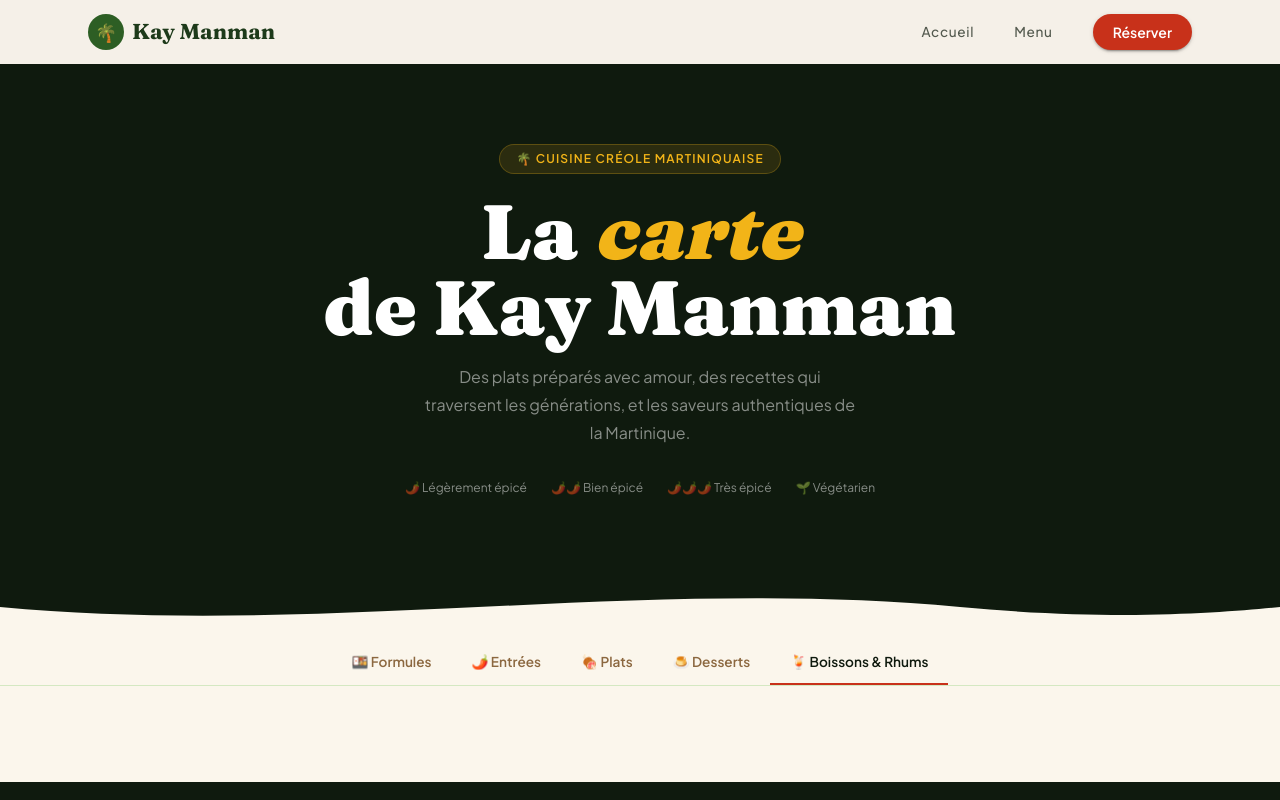
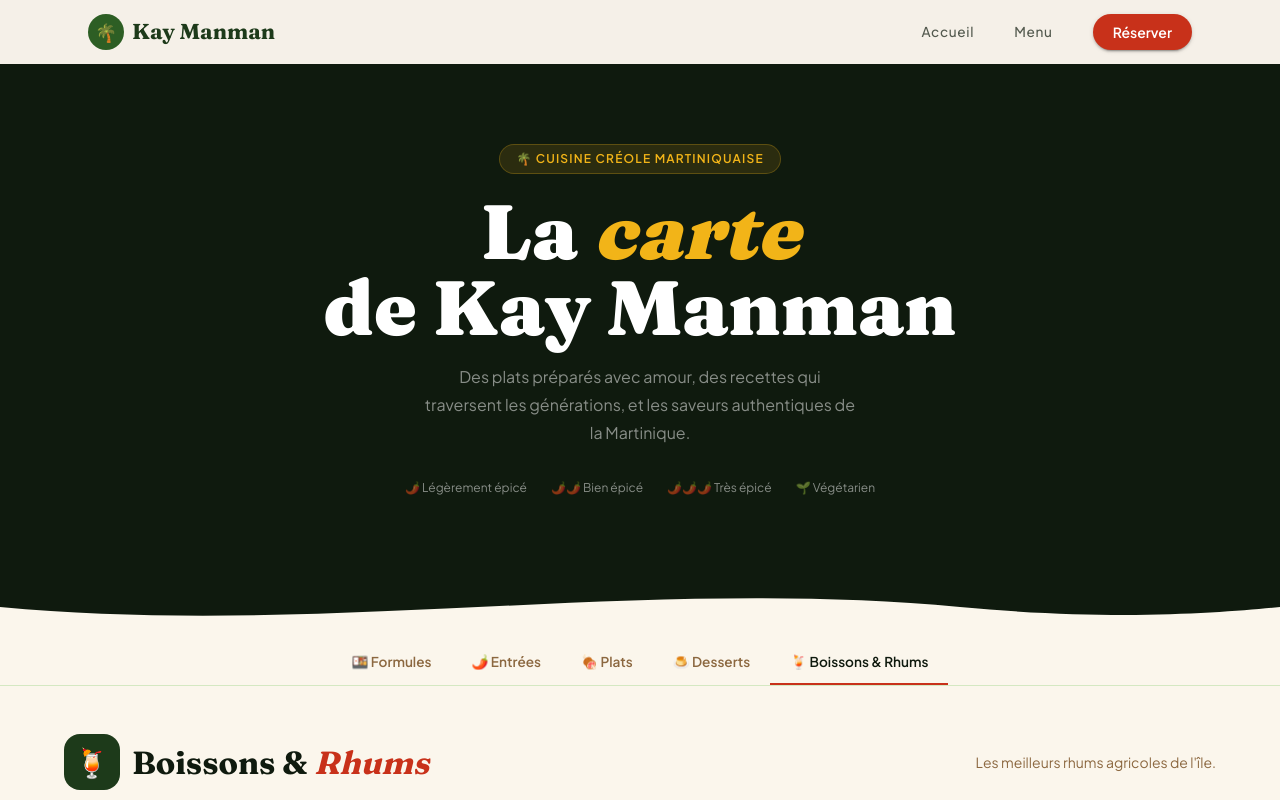
Before and after one commit to stantanasi/restaurant-website, a Next.js app: page /menu in a window 1280 px wide. Both pictures are taken after a click on the tab "🍹 Boissons & Rhums". Shown: the top 800 px of the page. Built offline with nearby package versions, Linux system fonts and the light colour scheme; what @mui/material-nextjs would draw is missing.

Commit message:
feat(menu): display drinks tab

```diff
--- a/app/menu/page.tsx
+++ b/app/menu/page.tsx
@@ -6,6 +6,7 @@ import { Container, Grid, Stack, Tab, Tabs } from '@mui/material';
 import { useState } from 'react';
 import { plus_jakarta_sans } from '../fonts';
 import DishCard from './components/DishCard';
+import DrinkCard, { RumCard } from './components/DrinkCard';
 import MenuSection from './components/MenuSection';
 import MenuSubsection from './components/MenuSubsection';
 import SetMenuCard from './components/SetMenuCard';
@@ -146,6 +147,39 @@ export default function MenuPage() {
             ))}
           </MenuSection>
         )}
+
+        {active === 'drinks' && (
+          <MenuSection
+            emoji="🍹"
+            title={<>Boissons & <em>Rhums</em></>}
+            subtitle="Les meilleurs rhums agricoles de l'île."
+          >
+            <MenuSubsection label="Ti' Punch & Cocktails">
+              {menu.drinks.cocktails?.map((drink) => (
+                <DrinkCard
+                  key={drink.id}
+                  drink={drink}
+                />
+              ))}
+            </MenuSubsection>
+            <MenuSubsection label="Rhums Agricoles — Sélection" variant="grid">
+              {menu.drinks.rums?.map((rum) => (
+                <RumCard
+                  key={rum.id}
+                  rum={rum}
+                />
+              ))}
+            </MenuSubsection>
+            <MenuSubsection label="Sans Alcool">
+              {menu.drinks.soft?.map((drink) => (
+                <DrinkCard
+                  key={drink.id}
+                  drink={drink}
+                />
+              ))}
+            </MenuSubsection>
+          </MenuSection>
+        )}
       </Container>
     </main >
   );
```
